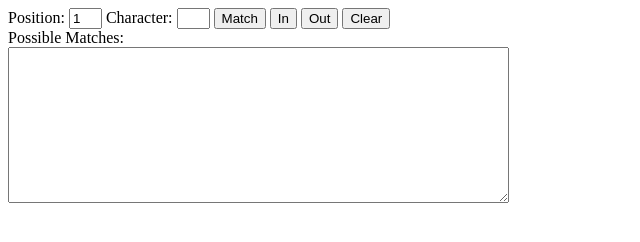
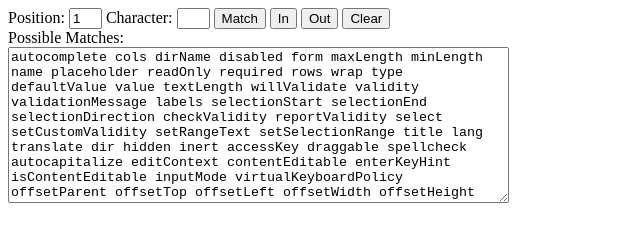
Before and after one commit to bodonovan/wordle_cheat_js, a website: page index.html in a window 1280 px wide. Shown: the whole page, without its empty margins (0-640 px from the left). Drawn offline with Linux system fonts and the light colour scheme.

Commit message:
half working

```diff
--- a/index.html
+++ b/index.html
@@ -71,29 +71,19 @@
         const WORDS_PER_LINE = 5
         const MAX_WORDS = 25
 
-        function add_word(value) {
-            txt += value + " ";
+        function display_possible() {
+            let text = "";
+
+            for (let word in possible_matches) {
+                console.log("Adding word :"+word);
+                text += word;
+                text += " "
+
+            }
+
+            document.getElementById("possible_matches").innerHTML = text;
+
         }
-
-        function display_possible() {
-            let txt = "";
-            for (let i = 0; i < possible_matches.length; i++) {
-                console.log("Adding word :"+possible_matches[i])
-                text += possible_matches[i];
-                text += " "
-            }
-            // possible_matches.forEach(add_word);
-            document.getElementById("possible_matches").innerHTML = txt;
-
-            // document.getElementById("possible_matches").innerHTML = "new test words";
-            // for (let i = 0; i < possible_matches.length; i++) {
-            //     console.log("Possible word: ", possible_matches[i])
-            //     document.getElementById("possible_matches").innerHTML += possible_matches;
-            //     document.getElementById("possible_matches").innerHTML += ' ';
-            // var x =  document.getElementById("possible_matches");
-            // x =  document.getElementById("possible_matches").innerHTML;
-        }
-
 
         function clear_guess() {
             var possible_matches = dict;
```
